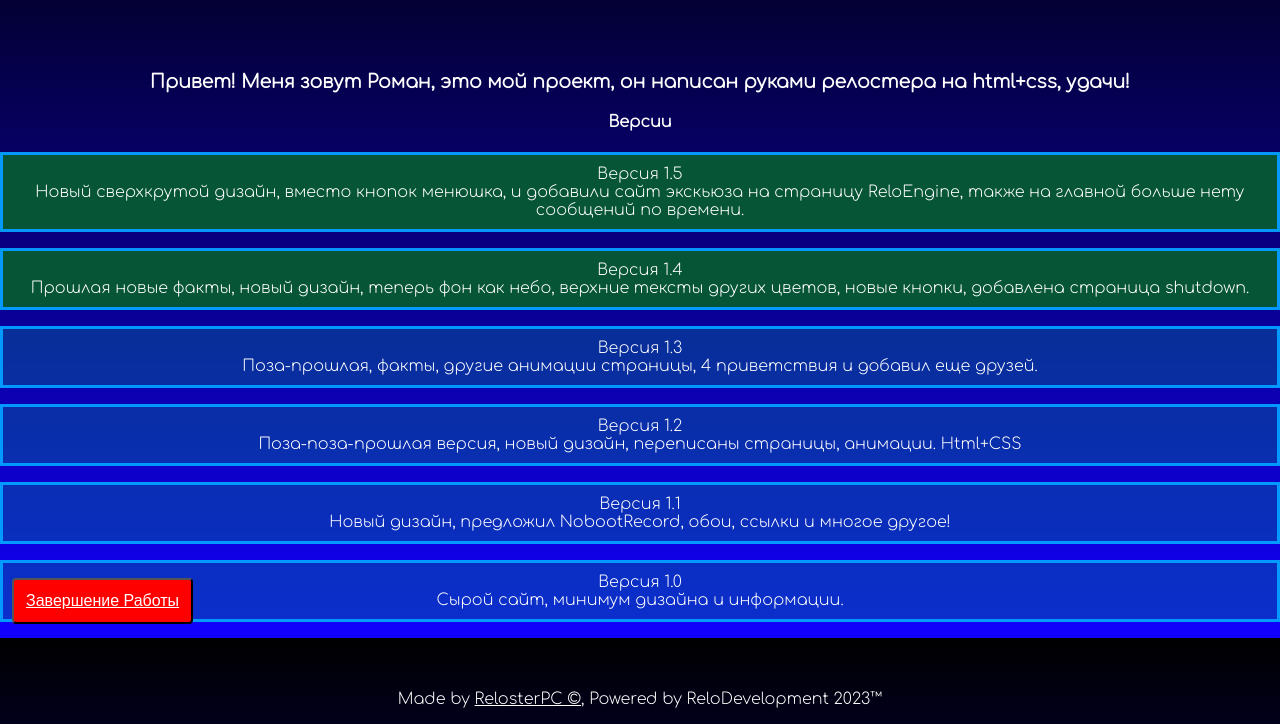
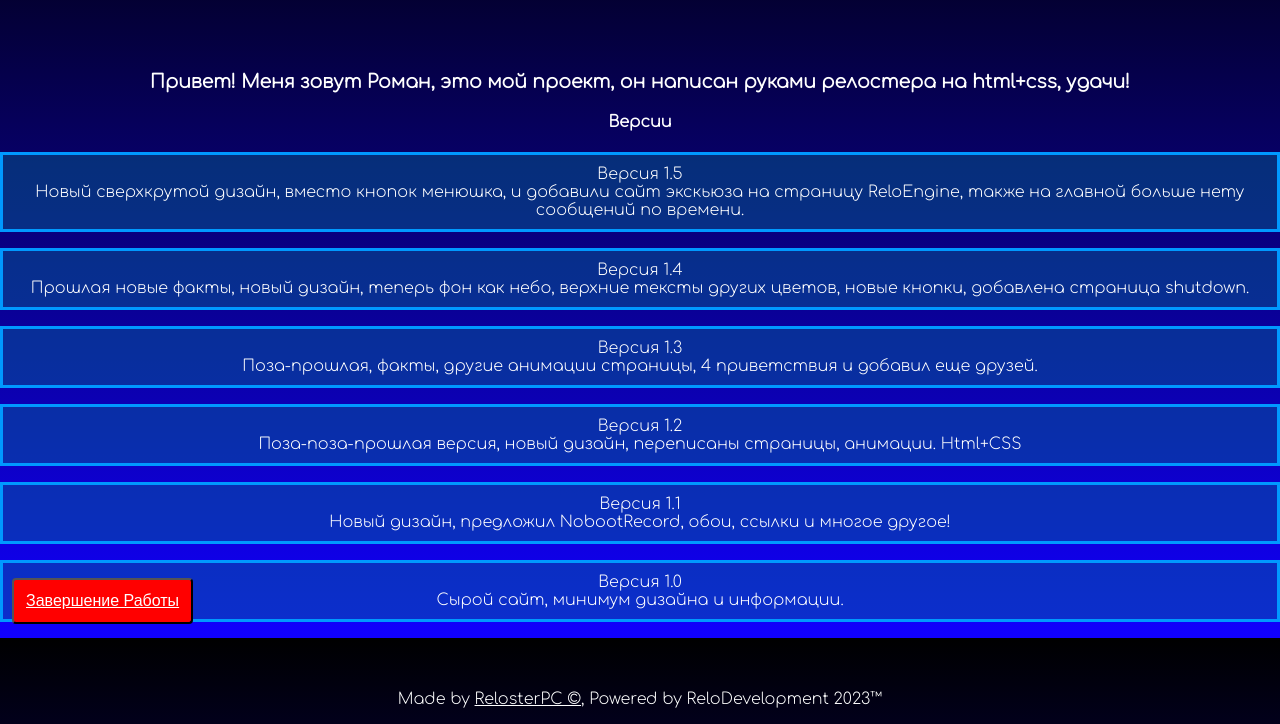
Before and after one commit to thecawiworld/1, a plain HTML site: page info.html in a window 1280 px wide. Shown: the part 162-886 px from the top of the page. Drawn offline with Linux system fonts and the light colour scheme.

Commit message:
Update info.html

```diff
--- a/info.html
+++ b/info.html
@@ -23,10 +23,10 @@
 <h3>Привет! Меня зовут Роман, это мой проект, он написан руками релостера на html+css, удачи!</h3>
 <h4>Версии</h4>
 <div class="Ver.1.5">
-  <p style="border: 3px solid #0099ff; background-color: #065537; padding: 10px;">Версия 1.5 <br> Новый сверхкрутой дизайн, вместо кнопок менюшка, и добавили сайт экскьюза на страницу ReloEngine, также на главной больше нету сообщений по времени.</p>
+  <p style="border: 3px solid #0099ff; background-color: #056a9270; padding: 10px;">Версия 1.5 <br> Новый сверхкрутой дизайн, вместо кнопок менюшка, и добавили сайт экскьюза на страницу ReloEngine, также на главной больше нету сообщений по времени.</p>
 </div>
 <div class="Ver.1.4">
-  <p style="border: 3px solid #0099ff; background-color: #065537; padding: 10px;">Версия 1.4 <br> Прошлая новые факты, новый дизайн, теперь фон как небо, верхние тексты других цветов, новые кнопки, добавлена страница shutdown.</p>
+  <p style="border: 3px solid #0099ff; background-color: #056a9270; padding: 10px;">Версия 1.4 <br> Прошлая новые факты, новый дизайн, теперь фон как небо, верхние тексты других цветов, новые кнопки, добавлена страница shutdown.</p>
 </div>
 <div class="Ver.1.3">
   <p style="border: 3px solid #0099ff; background-color: #056a9270; padding: 10px;">Версия 1.3 <br> Поза-прошлая, факты, другие анимации страницы, 4 приветствия и добавил еще друзей.</p>
```
